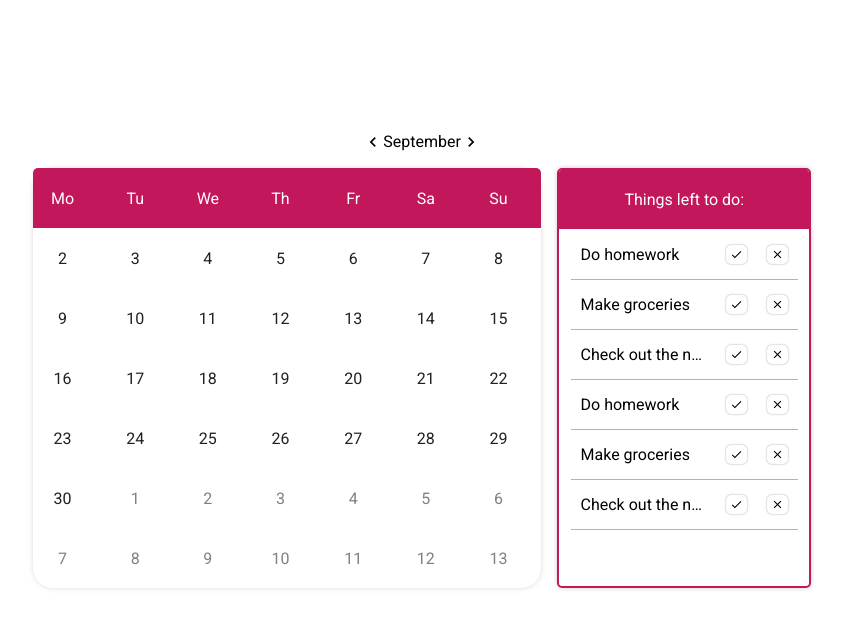
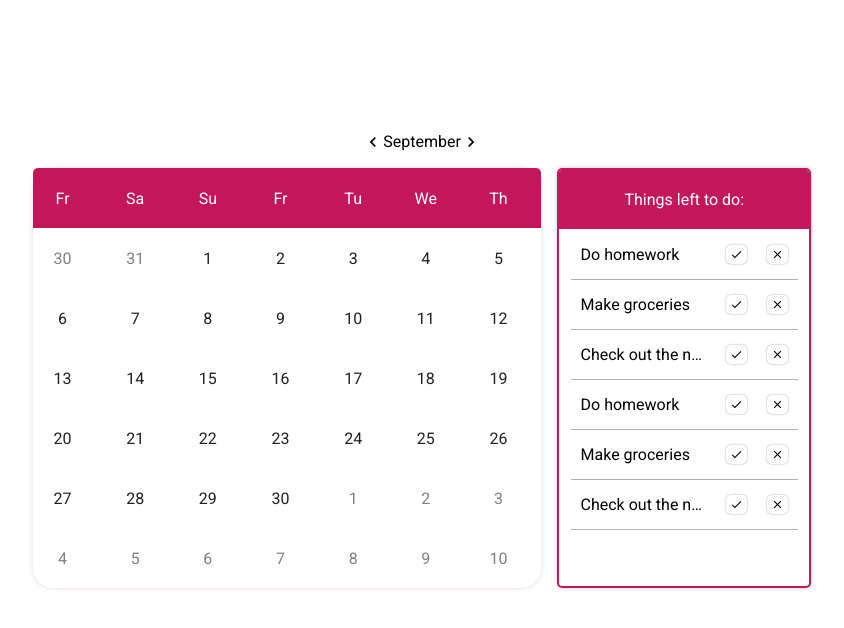
Before and after one commit to janKozie1/react-hooks-todo, a React (Create React App) app: page / in a window 1280 px wide. Shown: the top 628 px of the page, without its empty margins (218-1062 px from the left). Built offline with nearby package versions, Linux system fonts and the light colour scheme.

Commit message:
Fixed offset functionality, can switch the first day of the week

```diff
--- a/src/components/CalendarComponents/Calendar.js
+++ b/src/components/CalendarComponents/Calendar.js
@@ -9,7 +9,7 @@ import '../../styles/Calendar.css'
 const Calendar = ({ date,selectedDay,setSelectedDay }) => {
 
 
-    let [offset, setOffset] = useState(1)
+    let [offset, setOffset] = useState(2)
 
 
     let selectDay = ({ day, month }) => {
@@ -23,7 +23,7 @@ const Calendar = ({ date,selectedDay,setSelectedDay }) => {
 
     return (
         <div className='calendar'>
-            <DaysNames offset={offset} />
+            <DaysNames offset={offset} setOffset={setOffset} />
             {
                 formatCalendar(offset, new Date(date.year,date.month, 1)).map((week, i) => {
                     return <Week days={week} key={i} selectedDay={selectedDay} selectDay={selectDay} month={date.month} />
--- a/src/components/CalendarComponents/DaysNames.js
+++ b/src/components/CalendarComponents/DaysNames.js
@@ -2,12 +2,43 @@ import React, { useState } from 'react';
 import '../../styles/Day.css'
 import '../../styles/Week.css'
 
-const DaysNames = ({ offset }) => {
-    const days = ['Su', 'Mo', 'Tu', 'We', 'Th', 'Fr', 'Sa']
+const DaysNames = ({ offset, setOffset }) => {
+
+    const days = [
+        {
+            abbr:'Su',
+            offset:0,
+        },
+        {
+            abbr:'Fr',
+            offset:6,
+        },
+        {
+            abbr:'Tu',
+            offset:5,
+        },
+        {
+            abbr:'We',
+            offset:4,
+        },
+        {
+            abbr:'Th',
+            offset:3,
+        },
+        {
+            abbr:'Fr',
+            offset:2,
+        },
+        {
+            abbr:'Sa',
+            offset:1,
+        },
+    ]
     return (
         <div className='week upper-row'>
             {days.map((e, i) => {
-                return <div className='day' key={i}>{days[(i + offset)%days.length]}</div>
+                let temp = (7 + i - offset) % days.length;
+                return <div className='day' onClick={()=>setOffset(days[temp].offset)} key={i}>{days[temp].abbr}</div>
             })}
         </div>
     );
--- a/src/functions/formatCalendar.js
+++ b/src/functions/formatCalendar.js
@@ -2,15 +2,9 @@ import { Months } from '../data/Months'
 
 export let formatCalendar = (offset, first) => {
     let month = new Array(6).fill(null).map((el, index) => new Array(7).fill(null).map((el2, index2) => {
-        //index == week
-        //offset moves the day
-        //index2 is the number of a day in a week
-        //-first.GetDay() because nweek days are relative to it
-        let temp = index * 7 + offset + index2 - Number(first.getDay());
+        let temp = index * 7 - offset + index2 - Number(first.getDay());
         let previousMonth = first.getMonth() - 1 < 0 ? 11 : first.getMonth() - 1
-
-        // return offset === Number(first.getDay()) && index === 0 ? { month: Months[previousMonth], day: Months[previousMonth] - 6 + index } :
-         return    temp + 1 <= 0 ?
+        return temp  + 1 <= 0 ?
             {
                 day: temp + 1 + Number(Months[previousMonth].days), month: first.getMonth() - 1
             }
```
Lines whose indentation alone changed are shown as unchanged.
